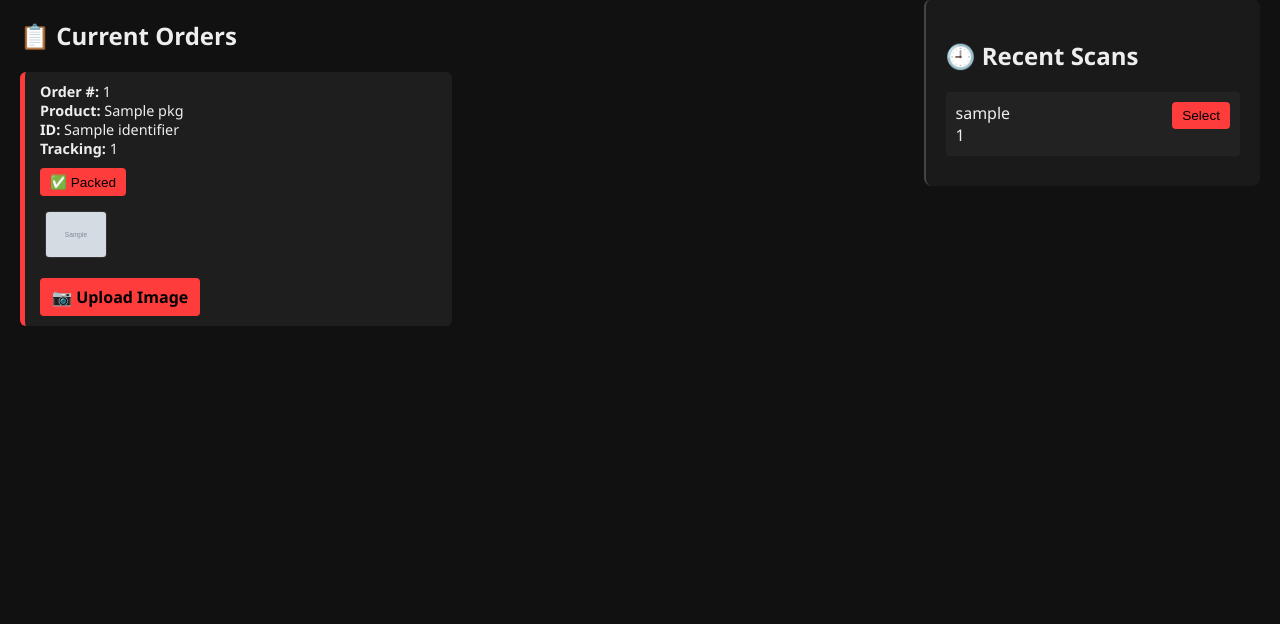
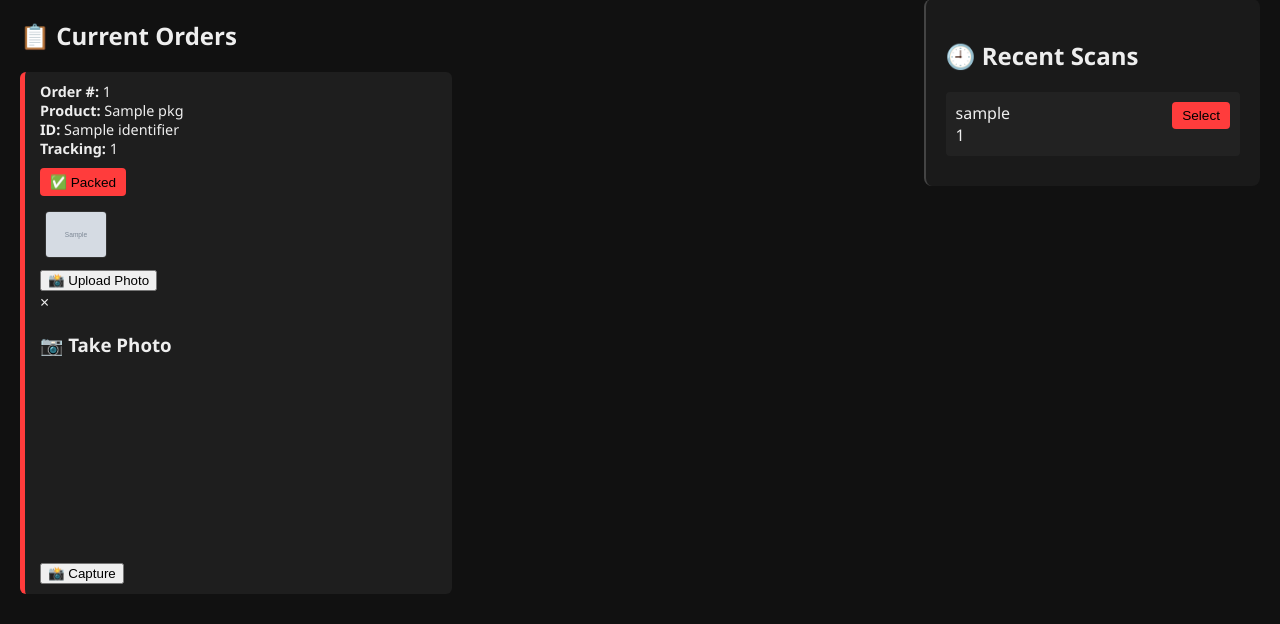
Before and after one commit to macery12/Whatnot-order-helper, a Flask app: template templates/scan.html in a window 1280 px wide. Shown: the part 431-1055 px from the top of the page. Before the commit the page ends 757 px from the top, so only its background shows below. Run offline with Flask 3, Linux system fonts and the light colour scheme; the template is opened without the code that fills it: most values are stand-ins (such as "Sample title", 1, 10 or a date in 2020); grey boxes marked "Sample" are stand-in pictures.

Commit message:
update scan.html

```diff
--- a/templates/scan.html
+++ b/templates/scan.html
@@ -118,12 +118,22 @@
               </a>
             {% endfor %}
           </div>
-          <form method="POST" action="/upload_image/{{ pkg.order_number }}" enctype="multipart/form-data" class="file-upload-btn">
-            <label>
-              📷 Upload Image
-              <input type="file" name="image" accept="image/*" onchange="this.form.submit()">
-            </label>
-          </form>
+          <!-- Trigger button -->
+          <button class="upload-photo-camera" onclick="openCameraModal('{{ pkg.order_number }}')">📸 Upload Photo</button>
+
+          <!-- Camera modal -->
+          <div id="cameraModal-{{ pkg.order_number }}" class="modal">
+            <div class="modal-content" style="max-width: 360px;">
+              <span class="close" onclick="closeCameraModal('{{ pkg.order_number }}')">&times;</span>
+              <h3>📷 Take Photo</h3>
+              <video id="cameraStream-{{ pkg.order_number }}" autoplay playsinline style="width: 100%; border-radius: 6px;"></video>
+              <button class="upload-photo-camera" onclick="capturePhoto('{{ pkg.order_number }}')">📸 Capture</button>
+              <form id="cameraUploadForm-{{ pkg.order_number }}" action="/upload_image/{{ pkg.order_number }}" method="POST" enctype="multipart/form-data">
+                <input type="hidden" name="image" id="capturedImageInput-{{ pkg.order_number }}">
+              </form>
+            </div>
+          </div>
+
         </div>
       {% endfor %}
     </div>
@@ -199,6 +209,48 @@ document.addEventListener("DOMContentLoaded", function () {
     });
   });
 });
+
+
+
+function openCameraModal(orderNumber) {
+  const modal = document.getElementById(`cameraModal-${orderNumber}`);
+  const video = document.getElementById(`cameraStream-${orderNumber}`);
+  modal.style.display = 'block';
+
+  navigator.mediaDevices.getUserMedia({ video: true })
+    .then(stream => {
+      video.srcObject = stream;
+      video.dataset.streamId = orderNumber;
+    })
+    .catch(() => alert('Unable to access camera'));
+}
+
+function closeCameraModal(orderNumber) {
+  const modal = document.getElementById(`cameraModal-${orderNumber}`);
+  const video = document.getElementById(`cameraStream-${orderNumber}`);
+  modal.style.display = 'none';
+
+  if (video.srcObject) {
+    video.srcObject.getTracks().forEach(track => track.stop());
+    video.srcObject = null;
+  }
+}
+
+function capturePhoto(orderNumber) {
+  const video = document.getElementById(`cameraStream-${orderNumber}`);
+  const canvas = document.createElement('canvas');
+  canvas.width = video.videoWidth || 640;
+  canvas.height = video.videoHeight || 480;
+
+  const ctx = canvas.getContext('2d');
+  ctx.drawImage(video, 0, 0, canvas.width, canvas.height);
+
+  const imageData = canvas.toDataURL('image/jpeg');
+  const hiddenInput = document.getElementById(`capturedImageInput-${orderNumber}`);
+  hiddenInput.value = imageData;
+
+  document.getElementById(`cameraUploadForm-${orderNumber}`).submit();
+}
 </script>
 
 </body>
```
